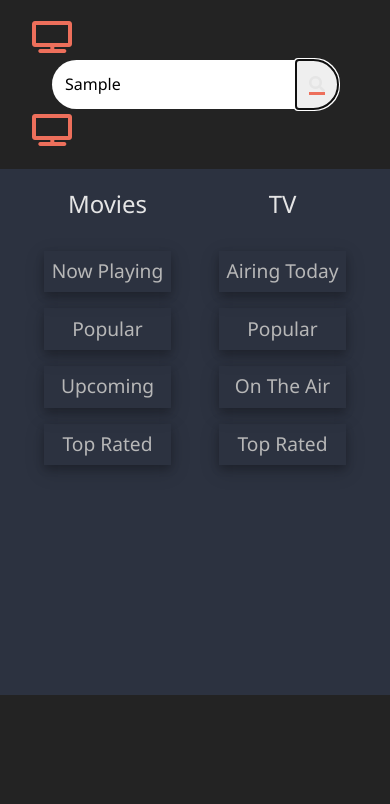
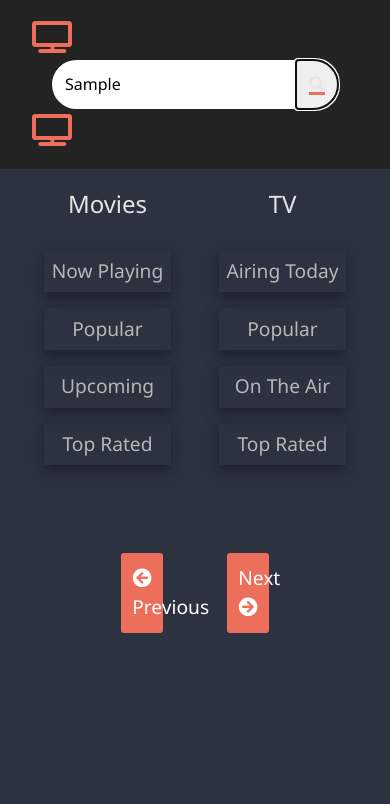
Before and after one commit to ZPPD/FilmInfo, a website: page index.html in a window 390 px wide. Both pictures are taken after typing "Sample" into the empty fields and a click on the button 317 px from the left and 84 px from the top of the page. Shown: the top 804 px of the page. Drawn offline with nearby package versions, Linux system fonts and the light colour scheme; no server answers.

Commit message:
displaying next pages on click

```diff
--- a/css/style.css
+++ b/css/style.css
@@ -162,40 +162,25 @@ body{
     color: #ed6f5b;
 }
 
+/* pagination */
 
-/* media queries
-
-/* tablets */
-@media (max-width: 980px){
-    .main{
-        margin: 150px 20px;
-    }
-    .search-input{
-        width: 250px;
-    }
+.pagination{
+    display: flex;
+    justify-content: center;
 }
 
-/* tablets and medium desktop desktop
-@media (max-width: 1113px){
-    .navbar{
-        grid-template-columns: 1fr;
-        padding: 1rem;
-    }
-
-    #searchForm{
-        margin: 0 auto;
-    }
-    .footer-grid{
-        grid-template-columns: 1fr;
-    }
+.prev-page, .next-page{
+    margin: 2rem;
+    padding: 0.7rem;
+    font-size: 1.2rem;
+    width: 12%;
+    background-color: #ed6f5b;
+    border: none;
+    border-radius: 3px;
+    color: #fff;
+    cursor: pointer;
 }
 
-/* smart phones
-@media (max-width: 580px){
-    .footer{
-        padding: 7rem 7rem;
-    }
-    .brand, .discover{
-        padding: 0.3rem 1rem;
-    }
-} */
+.prev-page:hover, .next-page:hover{
+    background-color: #bd5848;
+}
--- a/js/home.js
+++ b/js/home.js
@@ -62,7 +62,7 @@ function showHomePage(movies){
      //loop through movies
      movies.forEach(movie => {
 
-         console.log(movie);
+         //console.log(movie);
 
          //make gridMovie div
          const gridMovie = document.createElement('div');
--- a/js/index.js
+++ b/js/index.js
@@ -1,5 +1,8 @@
 // API
  const apiKey = 'b952b137c8f2368ab0069e05f47729a0';
+
+ //page
+let page = 1;
 
 // DOM selectors
 const searchInput = document.querySelector('.search-input');
@@ -41,12 +44,15 @@ form.addEventListener('submit', (e) => {
     }
     // run search function if search word exists
     searchFunction(searchInput);
+
+    //show page buttons
+    showPageButtons();
 });
 
 // search Function
 function searchFunction(){
-    console.log(searchInput.value);
-    fetch(`https://api.themoviedb.org/3/search/multi?api_key=${apiKey}&language=en-US&query=${searchInput.value}&page=1&include_adult=false`)
+    //console.log(searchInput.value);
+    fetch(`https://api.themoviedb.org/3/search/multi?api_key=${apiKey}&language=en-US&query=${searchInput.value}&page=${page}&include_adult=false`)
     .then(res => res.json())
     .then(data => showSearchResult(data.results))
     .catch(err => console.log(err));
@@ -73,8 +79,6 @@ function showSearchResult(movies){
     const hr = document.createElement('hr');
     hr.className = 'search-divider';
     searchResultsOutput.insertBefore(hr,header.nextSibling);
-    //clear the input field
-    searchInput.value = '';
 
     //loop through the results
     movies.forEach(movie => {
@@ -105,11 +109,46 @@ function showSearchResult(movies){
             </div>
         `;
         }
+
         //append grid to movieDiv, and movieDiv to searchResultsOutput
         movieDiv.appendChild(grid);
         searchResultsOutput.appendChild(movieDiv);
     });
 
+
+}
+function showPageButtons(){
+//get main
+    const main = document.querySelector('.main');
+//get searchResultsOutput
+const searchResultsOutput = document.querySelector('.searchResults');
+
+    //pagination
+    const pagination = document.createElement('div');
+    pagination.className = 'pagination';
+    pagination.innerHTML = `
+    <button class='prev-page page' data-state='-'><i class="fas fa-arrow-circle-left"></i>
+    Previous</button>
+    <button class='next-page page' data-state='+'>Next <i class="fas fa-arrow-circle-right"></i></button>
+    `;
+    main.insertBefore(pagination, searchResultsOutput.nextSibling);
+
+    const event = document.querySelectorAll('.page');
+    event.forEach(button => button.addEventListener('click', change));
+//handle Pagination
+function change(e){
+    if(page === 1 && e.target.dataset.state === '-'){
+        page = 1;
+        console.log(page);
+    } else if(e.target.dataset.state === '+'){
+        page ++;
+        console.log(page);
+    } else if(e.target.dataset.state === '-'){
+        page --;
+        console.log(page);
+    }
+    searchFunction(searchInput);
+}
 }
 
 // alert message
```
